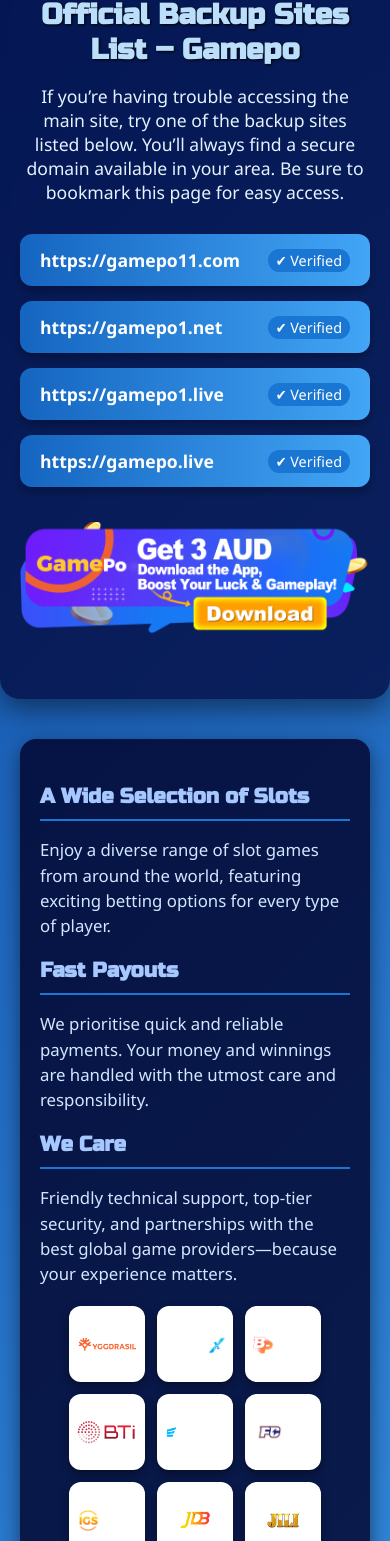
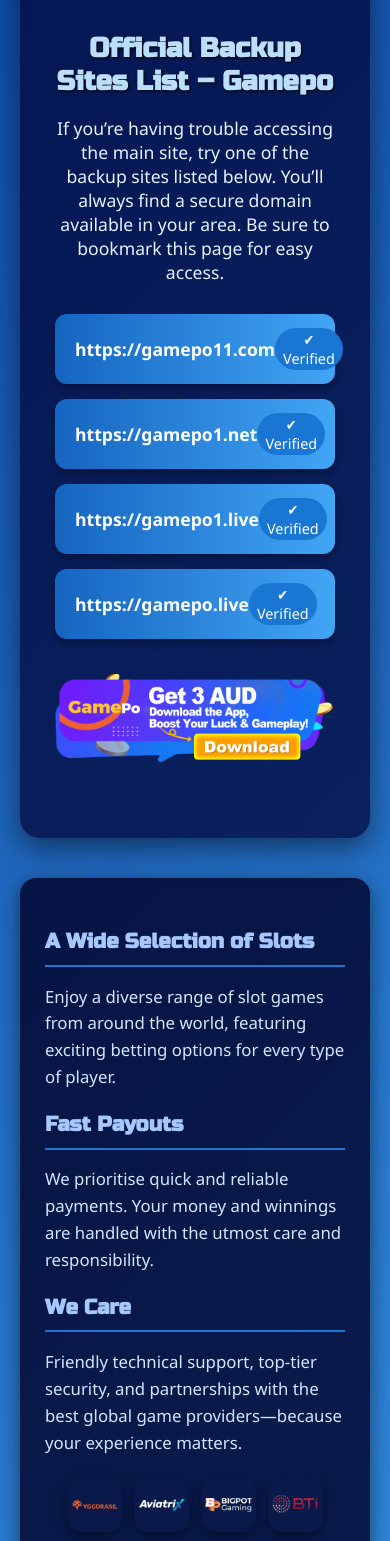
Before and after one commit to pehpehlim/GPlanding, a plain HTML site: page index.html in a window 390 px wide. Shown: the part 204-1745 px from the top of the page. Drawn offline with Linux system fonts and the light colour scheme.

Commit message:
Update index.html

```diff
--- a/index.html
+++ b/index.html
@@ -6,6 +6,10 @@
   <title>Official Backup Sites List - Gamepo</title>
   <link href="https://fonts.googleapis.com/css2?family=Russo+One&display=swap" rel="stylesheet" />
   <style>
+    * {
+      box-sizing: border-box;
+    }
+
     body {
       margin: 0;
       font-family: 'Segoe UI', Tahoma, Geneva, Verdana, sans-serif;
@@ -14,18 +18,16 @@
       display: flex;
       justify-content: center;
       align-items: center;
-      min-height: 100vh;
+      flex-direction: column;
       padding: 20px;
-      font-size: 18px;
-      flex-direction: column;
     }
 
     .container {
       background: rgba(0, 0, 50, 0.7);
       border-radius: 20px;
       padding: 35px;
-      max-width: 500px;
       width: 100%;
+      max-width: 600px;
       box-shadow: 0 10px 30px rgba(0,0,0,0.5);
       backdrop-filter: blur(5px);
       text-align: center;
@@ -33,7 +35,7 @@
     }
 
     .logo {
-      max-width: 200px;
+      max-width: 250px;
       margin-bottom: 25px;
       border-radius: 12px;
     }
@@ -97,7 +99,8 @@
     }
 
     .extra-content {
-      max-width: 500px;
+      width: 100%;
+      max-width: 600px;
       background: rgba(0, 0, 40, 0.8);
       border-radius: 16px;
       padding: 30px 25px;
@@ -105,7 +108,7 @@
       font-size: 1.05rem;
       box-shadow: 0 6px 20px rgba(0,0,0,0.5);
       text-align: left;
-      line-height: 1.5;
+      line-height: 1.6;
       margin-bottom: 40px;
     }
 
@@ -127,13 +130,13 @@
     }
 
     .providers img {
-      width: 80px;
-      height: 80px;
+      width: 70px;
+      height: 70px;
       object-fit: contain;
-      border-radius: 12px;
-      background: #fff;
-      padding: 8px;
-      box-shadow: 0 4px 10px rgba(0,0,0,0.4);
+      border-radius: 14px;
+      background: transparent;
+      padding: 4px;
+      box-shadow: 0 4px 12px rgba(0,0,0,0.4);
       transition: transform 0.2s ease;
     }
 
@@ -142,7 +145,7 @@
     }
 
     .footer {
-      max-width: 500px;
+      max-width: 600px;
       color: #9bb7db;
       font-size: 0.85rem;
       text-align: center;
@@ -151,35 +154,28 @@
       user-select: none;
     }
 
-    .footer strong {
-      color: #cfdfff;
-    }
-
     .footer a {
       color: #bbdefb;
       text-decoration: none;
       font-weight: 600;
-      margin: 0 6px;
     }
 
     .footer a:hover {
       text-decoration: underline;
     }
 
-    @media (max-width: 480px) {
-      .container, .extra-content {
-        max-width: 100%;
-        padding: 25px 20px;
+    @media (max-width: 600px) {
+      h1 {
+        font-size: 1.7rem;
       }
-      h1 {
-        font-size: 1.8rem;
-      }
+
       .extra-content h2 {
         font-size: 1.3rem;
       }
+
       .providers img {
-        width: 60px;
-        height: 60px;
+        width: 55px;
+        height: 55px;
       }
     }
   </style>
@@ -230,7 +226,6 @@
       <img src="pg84345.png" alt="PG Soft" />
       <img src="sigma.png" alt="Sigma" />
       <img src="tadda343.png" alt="Tadda" />
-      <img src="telegram.png" alt="Telegram" />
       <img src="VPOWER.png" alt="VPOWER" />
     </div>
 
@@ -242,10 +237,12 @@
 
     <h2>Connect with Us</h2>
     <p>
-      Join Now | Telegram | News<br />
-      Business: GamePo.co<br />
-      Support: 24/7 Customer Service<br />
-      Facebook | Telegram | Instagram
+      <a href="https://gamepo.co" target="_blank">Join Now</a> |
+      <a href="https://t.me/gamepoofficial" target="_blank">Telegram</a> |
+      <a href="https://direct.lc.chat/16937217/6" target="_blank">Support: 24/7 Customer Service</a><br />
+      <a href="https://www.facebook.com/gamepo.official" target="_blank">Facebook</a> |
+      <a href="https://t.me/gamepoofficial" target="_blank">Telegram</a> |
+      <a href="https://www.instagram.com/gamepo.officialac?igsh=MWV5bjczMDg1dDEz&utm_source=qr" target="_blank">Instagram</a>
     </p>
 
     <h2>License</h2>
```
